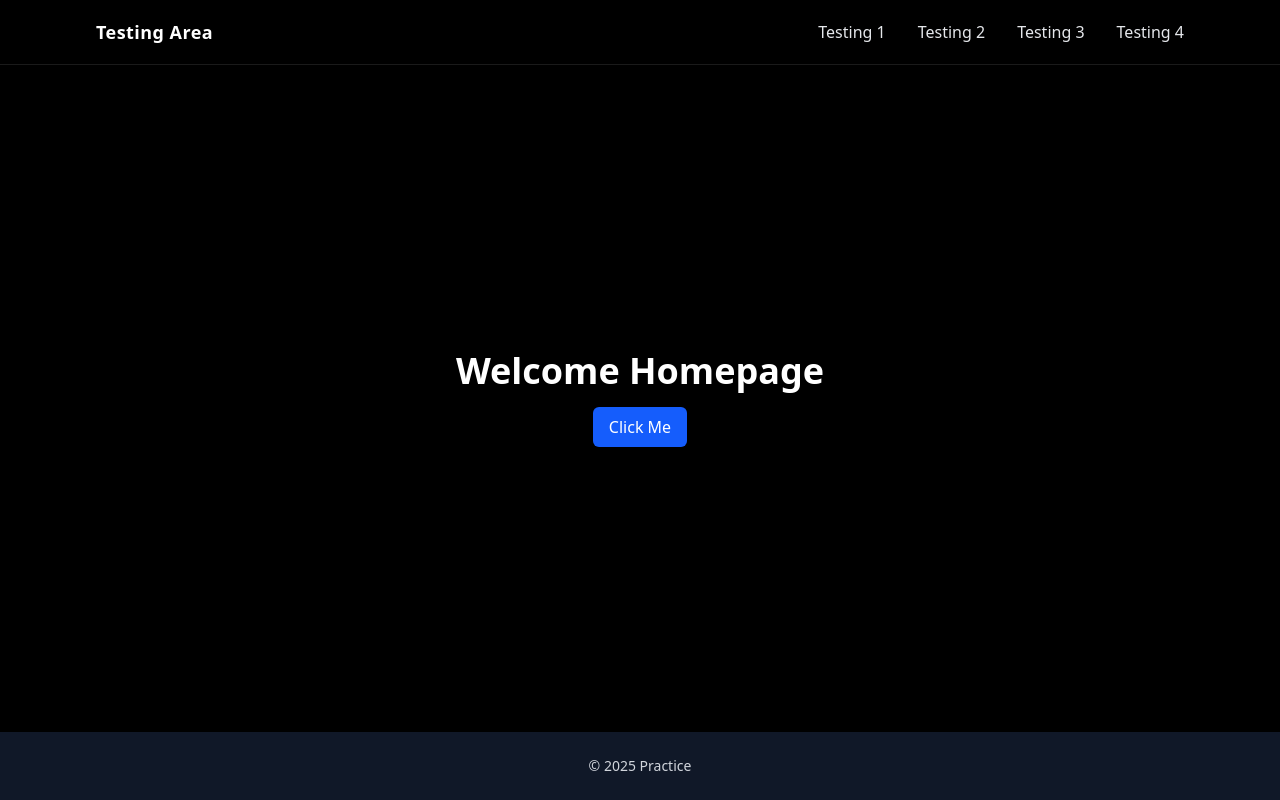
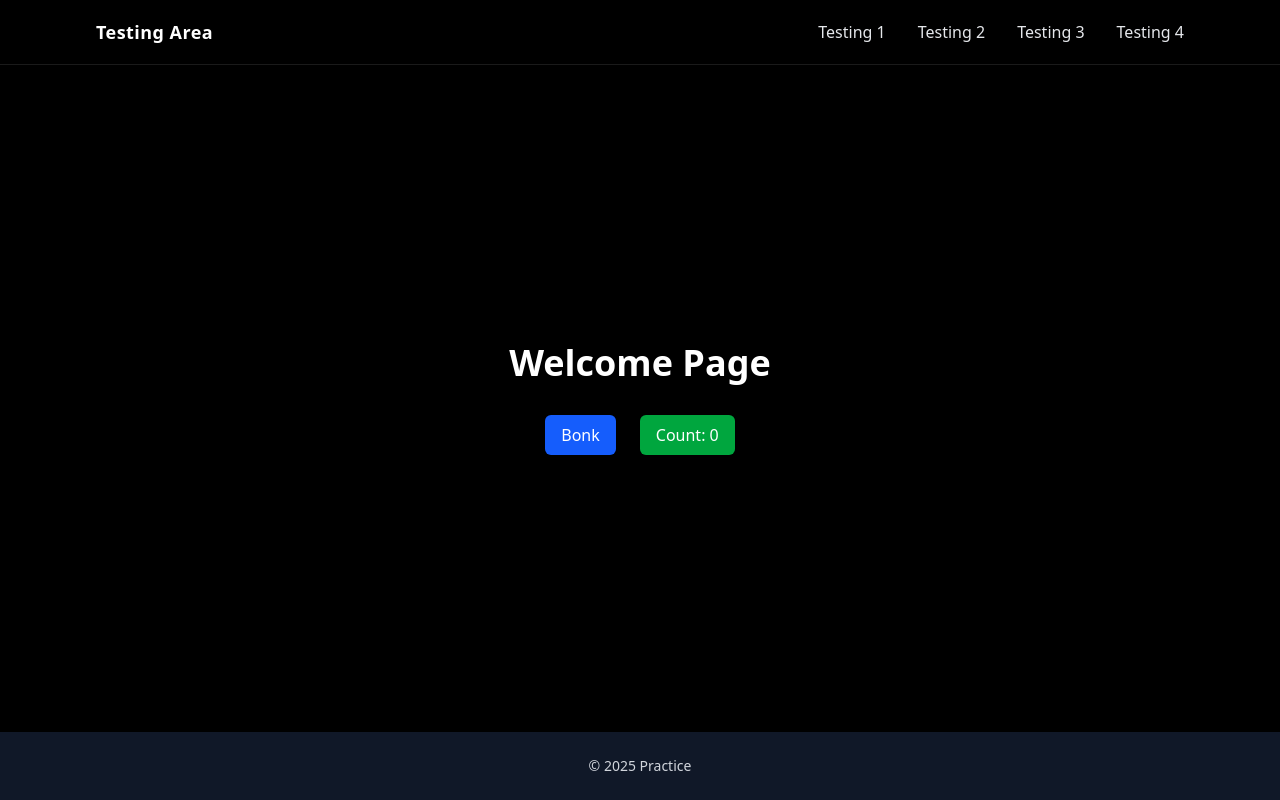
Before and after one commit to mitch-mai/My-React-App, a React (Vite) app: page / in a window 1280 px wide. Built offline with nearby package versions, Linux system fonts and the light colour scheme.

Commit message:
Refactor button components and update styles in App

```diff
--- a/src/App.jsx
+++ b/src/App.jsx
@@ -1,19 +1,29 @@
 import Navbar from './components/Navbar';
 import Footer from './components/Footer';
-import Button from './components/Button';
+import Button from './components/Buttons/Button';
+import CounterButton from './components/Buttons/CounterButton';
 
 export default function App() {
   const handleClick = () => {
-    alert('Button clicked!');
+    alert('Basic button clicked!');
   };
 
   return (
     <div className="min-h-screen bg-black text-white flex flex-col">
       <Navbar />
 
-      <main className="flex-1 flex flex-col items-center justify-center gap-4">
-        <h1 className="text-4xl font-bold">Welcome Homepage</h1>
-        <Button onClick={handleClick}>Click Me</Button>
+      {/* main content area */}
+      <main className="flex-1 flex flex-col items-center justify-center gap-8">
+        <h1 className="text-4xl font-bold">Welcome Page</h1>
+
+        {/* Button row */}
+        <div className="flex items-center justify-center gap-6">
+          {/* Basic button (center) */}
+          <Button onClick={handleClick}>Bonk</Button>
+
+          {/* Counter button (side) */}
+          <CounterButton />
+        </div>
       </main>
 
       <Footer />
--- /dev/null
+++ b/src/components/Buttons/CounterButton.jsx
@@ -0,0 +1,14 @@
+import { useState } from 'react';
+
+export default function CounterButton({ initial = 0 }) {
+  const [count, setCount] = useState(initial);
+
+  return (
+    <button
+      onClick={() => setCount(count + 1)}
+      className="px-4 py-2 bg-green-600 text-white rounded-md hover:bg-green-700 transition"
+    >
+      Count: {count}
+    </button>
+  );
+}
```
Also changed, not shown: KeyNotes.txt (added), src/components/Buttons/Button.jsx (renamed from src/components/Button.jsx), src/tailwind.css.
